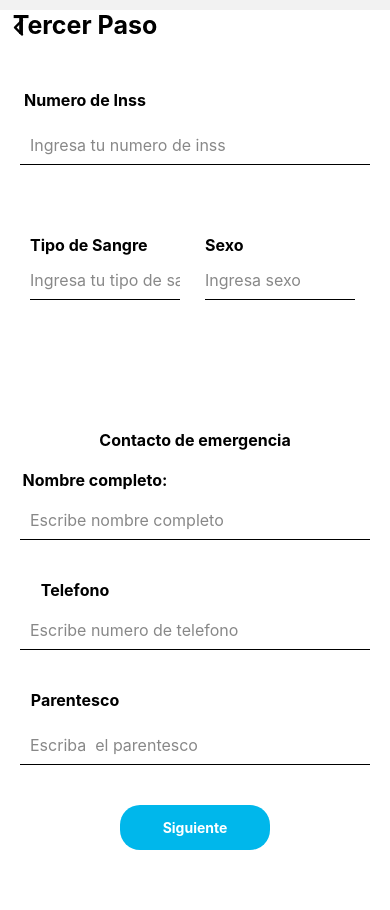
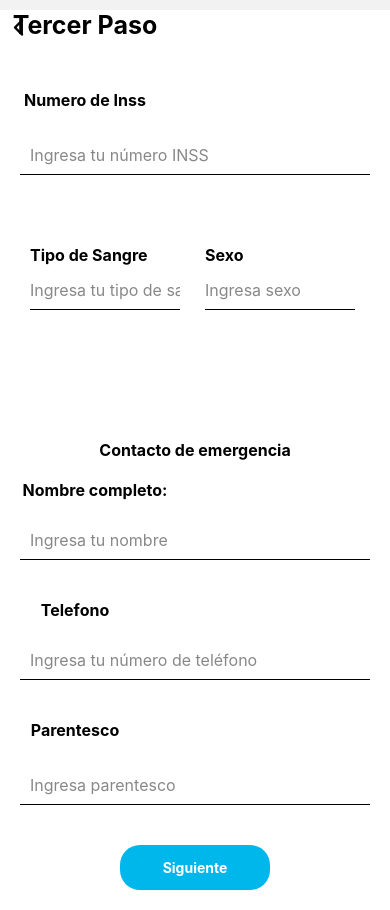
Before and after one commit to MedicalControl/MC_Mobile, a React Native app: screen /Register_3 in a window 390 px wide. Before the commit the page ends 870 px from the top, so only its background shows below. Built offline with nearby package versions, Linux system fonts and the light colour scheme.

Commit message:
register3-validation-part1

```diff
--- a/src/presentation/screens/Login/LoginScreen.tsx
+++ b/src/presentation/screens/Login/LoginScreen.tsx
@@ -4,7 +4,7 @@ import { View, Text, TextInput, TouchableOpacity, StyleSheet, Image, Alert } fro
 import { RootStack } from '../../routes/StackNavigator';
 import Icon from 'react-native-vector-icons/Ionicons';
 import { Controller, SubmitHandler, useForm } from 'react-hook-form';
-
+ //cambiaremos screen fast
 interface IFormInput {
   email: string;
   password: string;
--- a/src/presentation/screens/Register/RegisterScreen_3.tsx
+++ b/src/presentation/screens/Register/RegisterScreen_3.tsx
@@ -7,25 +7,31 @@ import type { RootStack } from '../../routes/StackNavigator'
 import { TextInput } from 'react-native';
 import Icon from 'react-native-vector-icons/Ionicons';
 import { Alert } from 'react-native';
+import { Controller, useForm } from 'react-hook-form';
+
+
+
+interface IFormInput {
+    inss: string;
+    name: string;
+    tel: string;
+    paren: string;
+}
 
 //en este uso mis propios estilos debido a la diferencia!!!
 //añadimos iconos hoy
 export const RegisterScreen_3 = () => {
+    const { control, handleSubmit, formState: { errors } } = useForm<IFormInput>();
     const navigation = useNavigation<NavigationProp<RootStack>>();
-    const [inss, setInss] = useState('');
     const [sangre, setSangre] = useState('');
     const [sexo, setSexo] = useState('');
-    const [name, setName] = useState('');
-    const [tel, setTel] = useState('');
-    const [par, setPar] = useState('');
-    const handleTelefonoChange = (text: string) => {
 
-        const formattedText = text.replace(/[^0-9]/g, '');
 
-        setTel(formattedText);
 
-        if (formattedText.length > 8) {
-            Alert.alert('Número demasiado largo', 'El número de teléfono debe tener 8 dígitos.');
+    const onSubmit = (_data: any) => {
+        // Navegar a register_2 solo si no hay errores
+        if (Object.keys(errors).length === 0) {
+            navigation.navigate('Register_4');
         }
     };
 
@@ -38,13 +44,55 @@ export const RegisterScreen_3 = () => {
             <Text style={styles.tittle}>Tercer Paso</Text>
             <Text style={styles.label}>Numero de Inss</Text>
 
+            <Controller
+                control={control}
+                name="inss"
+                rules={{
+                    required: 'El número INSS es obligatorio',
+                    pattern: {
+                        value: /^[0-9]{3}-[0-9]{5}-[0-9]{3}$/,
+                        message: 'El número INSS debe tener el formato XXX-XXXXX-XXX',
+                    },
+                }}
+                render={({ field: { onChange, onBlur, value } }) => (
+                    <View style={styles.container}>
                         <TextInput
                             style={styles.input}
-                placeholder="Ingresa tu numero de inss"
+                            placeholder="Ingresa tu número INSS"
                             placeholderTextColor="#888"
-                value={inss}
-                onChangeText={text => setInss(text)}
+                            onBlur={() => {
+                                onBlur();
+
+                                if (!/^[0-9]{3}-[0-9]{5}-[0-9]{3}$/.test(value)) {
+
+                                    onChange('');
+                                }
+                            }}
+                            onChangeText={(text) => {
+
+                                const filteredText = text.replace(/[^0-9]/g, '');
+
+
+                                if (filteredText.length <= 3) {
+                                    onChange(filteredText);
+                                } else if (filteredText.length <= 8) {
+                                    onChange(`${filteredText.slice(0, 3)}-${filteredText.slice(3)}`);
+                                } else if (filteredText.length <= 11) {
+                                    onChange(`${filteredText.slice(0, 3)}-${filteredText.slice(3, 8)}-${filteredText.slice(8)}`);
+                                }
+                            }}
+                            value={value}
+                            maxLength={13}
+                            keyboardType="numeric"
                         />
+                        {errors.inss && (
+                            <Text style={styles.errorText}>{errors.inss.message}</Text>
+                        )}
+                    </View>
+                )}
+            />
+
+
 
             <View style={styles.horizontalGroup}>
                 <View style={styles.fieldContainer}>
@@ -71,35 +119,118 @@ export const RegisterScreen_3 = () => {
 
             <Text style={styles.label4}>Contacto de emergencia</Text>
             <Text style={styles.contact}>Nombre completo:</Text>
+            <Controller
+                control={control}
+                name="name"
+                rules={{
+                    required: 'El nombre completo es obligatorio',
+                    pattern: {
+                        value: /^[A-Za-zÁÉÍÓÚáéíóúÑñ\s]+$/,
+                        message: 'El nombre completo solo puede contener letras',
+                    },
+                    maxLength: {
+                        value: 30,
+                        message: 'El nombre no puede tener más de 17 caracteres',
+                    },
+                }}
+                render={({ field: { onChange, onBlur, value } }) => (
+                    <View style={styles.container}>
                         <TextInput
                             style={styles.input4}
-                placeholder="Escribe nombre completo"
+                            placeholder="Ingresa tu nombre"
                             placeholderTextColor="#888"
-                value={name}
-                onChangeText={text => setName(text)}
+                            onBlur={onBlur}
+                            onChangeText={(text) => {
+                                const filteredText = text.replace(/[^A-Za-zÁÉÍÓÚáéíóúÑñ\s]/g, '');
+                                onChange(filteredText);
+                            }}
+                            value={value}
+                            autoCapitalize="words"
+                            maxLength={30}
                         />
+                        {errors.name && (
+                            <Text style={styles.errorText}>{errors.name.message}</Text>
+                        )}
+                    </View>
+                )}
+            />
+
+
+
             <Text style={styles.tel}>Telefono</Text>
+            <Controller
+                control={control}
+                name="tel"
+                rules={{
+                    required: 'El número de teléfono es obligatorio',
+                    pattern: {
+                        value: /^[0-9]{8}$/,
+                        message: 'El número de teléfono debe tener exactamente 8 dígitos',
+                    },
+                }}
+                render={({ field: { onChange, onBlur, value } }) => (
+                    <View style={styles.container}>
                         <TextInput
                             style={styles.input5}
-                placeholder="Escribe numero de telefono"
+                            placeholder="Ingresa tu número de teléfono"
                             placeholderTextColor="#888"
-                value={tel}
-                onChangeText={handleTelefonoChange}
+                            onBlur={onBlur}
+                            onChangeText={(text) => {
+                                const filteredText = text.replace(/[^0-9]/g, '');
+                                onChange(filteredText);
+                            }}
+                            value={value}
                             maxLength={8}
                             keyboardType="numeric"
                         />
+                        {errors.tel && (
+                            <Text style={styles.errorText}>{errors.tel.message}</Text>
+                        )}
+                    </View>
+                )}
+            />
+
+
             <Text style={styles.parentesco}>Parentesco</Text>
+            <Controller
+                control={control}
+                name="paren"
+                rules={{
+                    required: 'El parentesco es obligatorio',
+                    pattern: {
+                        value: /^[A-Za-zÁÉÍÓÚáéíóúÑñ\s]+$/,
+                        message: 'El parentesco solo puede contener letras',
+                    },
+                    maxLength: {
+                        value: 10,
+                        message: 'El parentesco no puede tener más de 10 caracteres',
+                    },
+                }}
+                render={({ field: { onChange, onBlur, value } }) => (
+                    <View style={styles.container}>
                         <TextInput
                             style={styles.input6}
-                placeholder="Escriba  el parentesco"
+                            placeholder="Ingresa parentesco"
                             placeholderTextColor="#888"
-                value={par}
-                onChangeText={text => setPar(text)}
+                            onBlur={onBlur}
+                            onChangeText={(text) => {
+                                const filteredText = text.replace(/[^A-Za-zÁÉÍÓÚáéíóúÑñ\s]/g, '');
+                                onChange(filteredText);
+                            }}
+                            value={value}
+                            autoCapitalize="words"
+                            maxLength={10}
+                        />
+                        {errors.paren && (
+                            <Text style={styles.errorText}>{errors.paren.message}</Text>
+                        )}
+                    </View>
+                )}
             />
 
 
             <PrimaryButton
-                onPress={() => navigation.navigate("Register_4")}
+                onPress={handleSubmit(onSubmit)}
                 label='Siguiente'
             />
         </View>
@@ -233,4 +364,11 @@ const styles = StyleSheet.create({
         left: 6,
         top: -7,
     },
+    errorText: {
+        color: 'red',
+        left: -5,
+        fontSize: 14,
+        marginTop: -40,
+
+    }
 });
```
Lines whose indentation alone changed are shown as unchanged.
